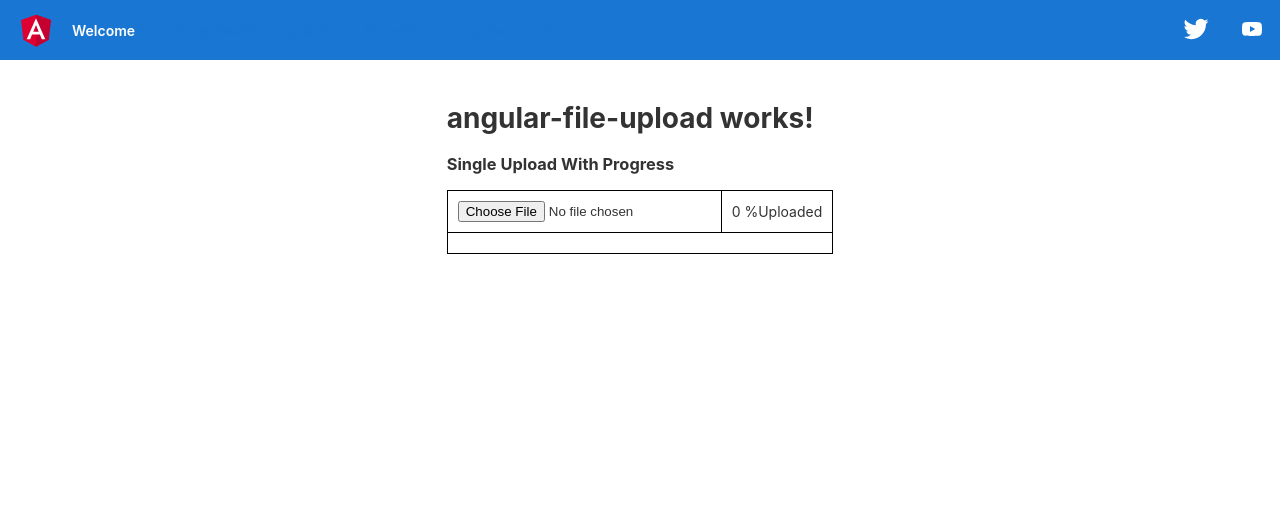
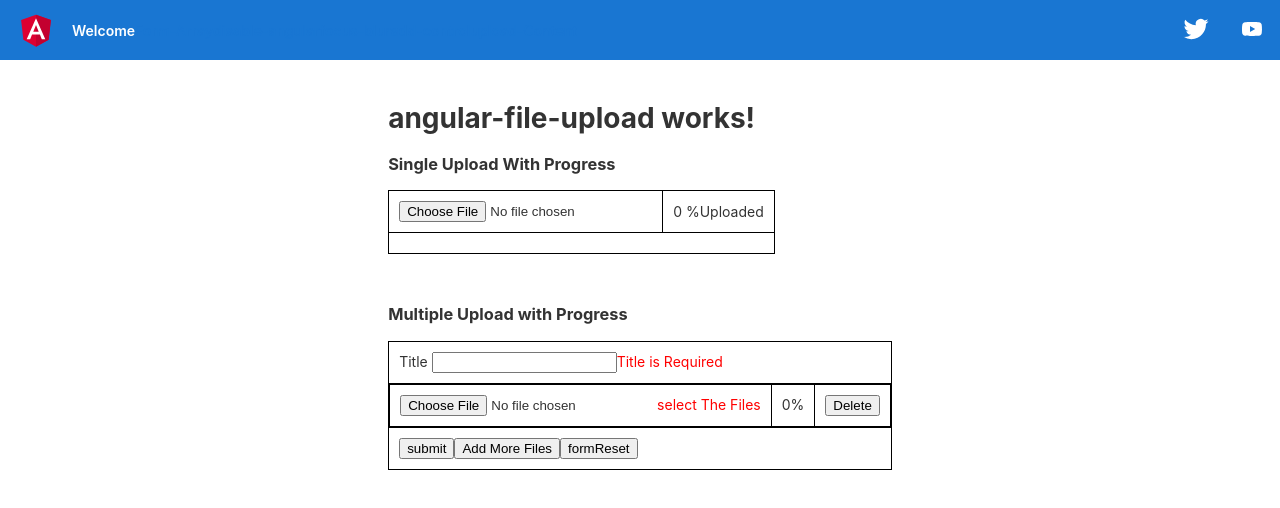
Before and after one commit to ketan1234567/ExmpleOfAllFormArray, an Angular app: page /upload-Content in a window 1280 px wide. Shown: the top 508 px of the page. Built offline with nearby package versions, Linux system fonts and the light colour scheme.

Commit message:
"This is done"

```diff
--- a/src/app/angular-file-upload/angular-file-upload.component.html
+++ b/src/app/angular-file-upload/angular-file-upload.component.html
@@ -20,3 +20,54 @@
         </td>
     </tr>
 </table>
+<br><br>
+<h3>Multiple Upload with Progress</h3>
+<div *ngIf="isMultipleUploaded" class="success">File Uploaded and Form submitted successfully
+    <br/>
+    <br/>
+</div>
+<form [formGroup]="uploadForm" (ngSubmit)="onFormSubmit()">
+    <table>
+        <tr>
+            <td colspan="2">
+                Title
+                <input formControlName="title">
+                <label *ngIf="title.errors?.['required']" class="error">Title is Required </label>
+
+            </td>
+        </tr>
+     <div formArrayName="filesToUpload">
+        <div *ngFor="let f of filesToUpload.controls; index as i">
+            <tr>
+                <td>
+                    <input [formControlName]="i" type="file" id="file{{i}}" >
+                    <label *ngIf="filesToUpload.controls[i].errors?.['required']" class="error">
+                        select The Files
+
+                    </label>
+                    <label *ngIf="filesToUpload.controls[i].errors?.['inValidExt'] && !filesToUpload.controls[i].errors?.['required']" class="error">
+
+                    </label>
+                </td>
+                <td>
+                    {{ percentUploaded[i] }}%
+                </td>
+                <td>
+                    <button type="button" (click)="deleteFile(i)">Delete</button>
+                </td>
+            </tr>
+
+        </div>
+
+     </div>
+     <tr>
+        <td colspan="3">
+            <button type="submit">submit</button>
+            <button  type="button" (click)="addMoreFiles()">Add More Files</button>
+            <button  type="button" (click)="formReset()">formReset</button>
+
+
+        </td>
+     </tr>
+    </table>
+</form>
--- a/src/app/angular-file-upload/angular-file-upload.component.ts
+++ b/src/app/angular-file-upload/angular-file-upload.component.ts
@@ -1,6 +1,8 @@
 import { Component, OnInit } from '@angular/core';
 import { FileUploadServiceService } from '../services/file-upload-service.service';
 import { HttpResponse, HttpEventType } from '@angular/common/http';
+import { FormArray, FormBuilder, FormControl, Validators } from '@angular/forms';
+import { fileExtensionValidator } from '../file-extension-validator.directive';
 
 
 @Component({
@@ -11,12 +13,14 @@ import { HttpResponse, HttpEventType } from '@angular/common/http';
 export class AngularFileUploadComponent  {
   percetCompleted:number=0;
   isSingleUploaded=false;
+  isMultipleUploaded=false;
   urlAfterUpload='';
   percentUploaded=[0];
+  acceptedExtensions ="jpg, jpeg, bmp, png, wav, mp3, mp4";
 
 
 
-  constructor(private fuservices:FileUploadServiceService){
+  constructor(private fuservices:FileUploadServiceService,private formbuilder:FormBuilder){
 
   }
 
@@ -58,6 +62,59 @@ export class AngularFileUploadComponent  {
         err => console.log(err)
       );
   }
+  //Multiple Upload File Code
+
+  uploadForm=this.formbuilder.group({
+    title:['',Validators.required],
+    filesToUpload:this.formbuilder.array([
+      this.formbuilder.control('',[Validators.required,fileExtensionValidator(this.acceptedExtensions)])
+    ])
+
+  });
+
+  get title() :FormControl{
+    return  this.uploadForm.get('title') as FormControl;
+  }
+  get filesToUpload():FormArray{
+    return this.uploadForm.get('filesToUpload') as FormArray;
+
+  }
+  addMoreFiles(){
+    this.filesToUpload.push(this.formbuilder.control('',[Validators.required,fileExtensionValidator(this.acceptedExtensions)]));
+    this.percentUploaded.push(0);
+
+  }
+  deleteFile(index:number){
+    this.filesToUpload.removeAt(index);
+    this.percentUploaded.splice(index,1);
+  }
+  onFormSubmit(){
+    console.log('---Uploading multiple file---');
+    this.isMultipleUploaded = false;
+    for (let i = 0; i < this.filesToUpload.length && this.uploadForm.valid; i++) {
+      const selectedFileList:any = (<HTMLInputElement>document.getElementById('file' + i)).files;
+      const file = selectedFileList.item(0);
+      this.uploadFile1(file, i);
+    }
+    console.log(this.title.value);
+
+  }
+  uploadFile1(file: File, fileNum: number) {
+    const formData = new FormData();
+    formData.append("file", file);
+    this.fuservices.UploadWithProgress(formData)
+      .subscribe(event => {
+        if (event.type === HttpEventType.UploadProgress) {
+          this.percentUploaded[fileNum] = Math.round(100 * event.loaded / event.total);
+        } else if (event instanceof HttpResponse) {
+          console.log(file.name + ', Size: ' + file.size + ', Uploaded URL: ' + event.body.link);
+          this.fileUploadSuccess();
+        }
+      },
+        err => console.log(err)
+      );
+  }
+
   fileUploadSuccess() {
     let flag = true;
     this.percentUploaded.forEach(n => {
@@ -65,7 +122,17 @@ export class AngularFileUploadComponent  {
         flag = false;
       }
     });
+    if (flag) {
+      this.isMultipleUploaded = true;
+    }
 
   }
+  formReset() {
+    this.uploadForm.reset();
+    this.isMultipleUploaded  = false;
+    for (let i = 0; i < this.percentUploaded.length; i++) {
+      this.percentUploaded[i] = 0;
+    }
 
 }
+}
--- a/src/app/app.module.ts
+++ b/src/app/app.module.ts
@@ -29,7 +29,7 @@ import { HttpClient, HttpClientModule } from '@angular/common/http';
     BrowserModule,
     AppRoutingModule,
     ReactiveFormsModule,
-    HttpClientModule,
+    HttpClientModule
   ],
   providers: [],
   bootstrap: [AppComponent]
--- /dev/null
+++ b/src/app/file-extension-validator.directive.ts
@@ -0,0 +1,16 @@
+import { ValidatorFn, AbstractControl } from '@angular/forms';
+
+export function fileExtensionValidator(validExt: string): ValidatorFn {
+  return (control: AbstractControl): { [key: string]: any } | null => {
+    let forbidden = true;
+    if (control.value) {
+      const fileExt = control.value.split('.').pop();
+      validExt.split(',').forEach(ext => {
+        if (ext.trim() == fileExt) {
+          forbidden = false;
+        }
+      });
+    }
+    return forbidden ? { 'inValidExt': true } : null;
+  };
+}
```
